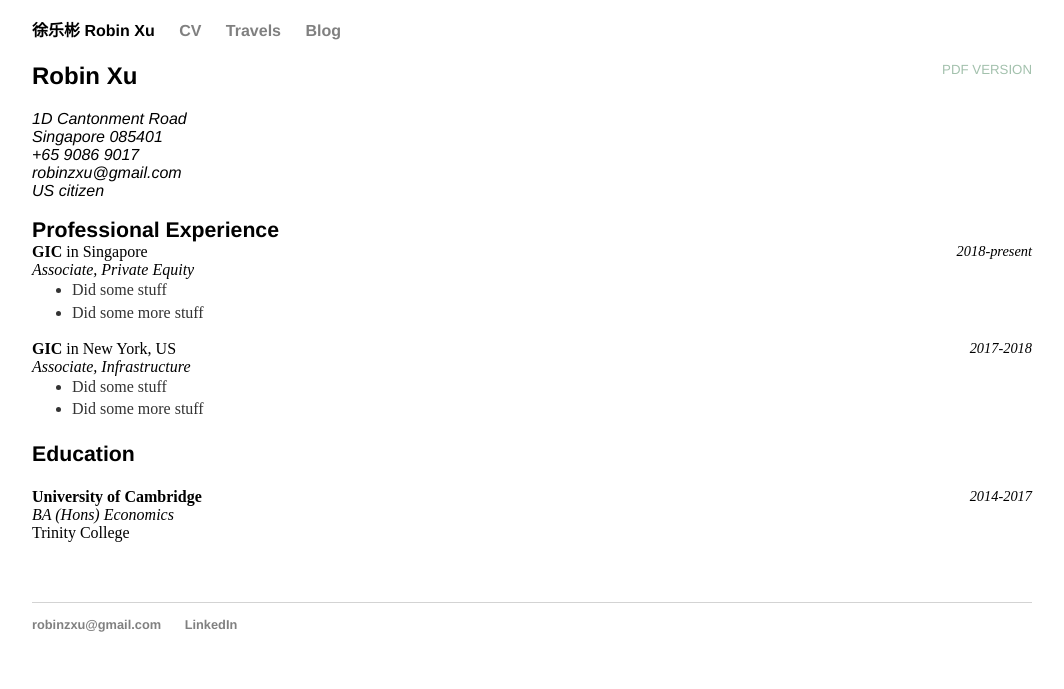
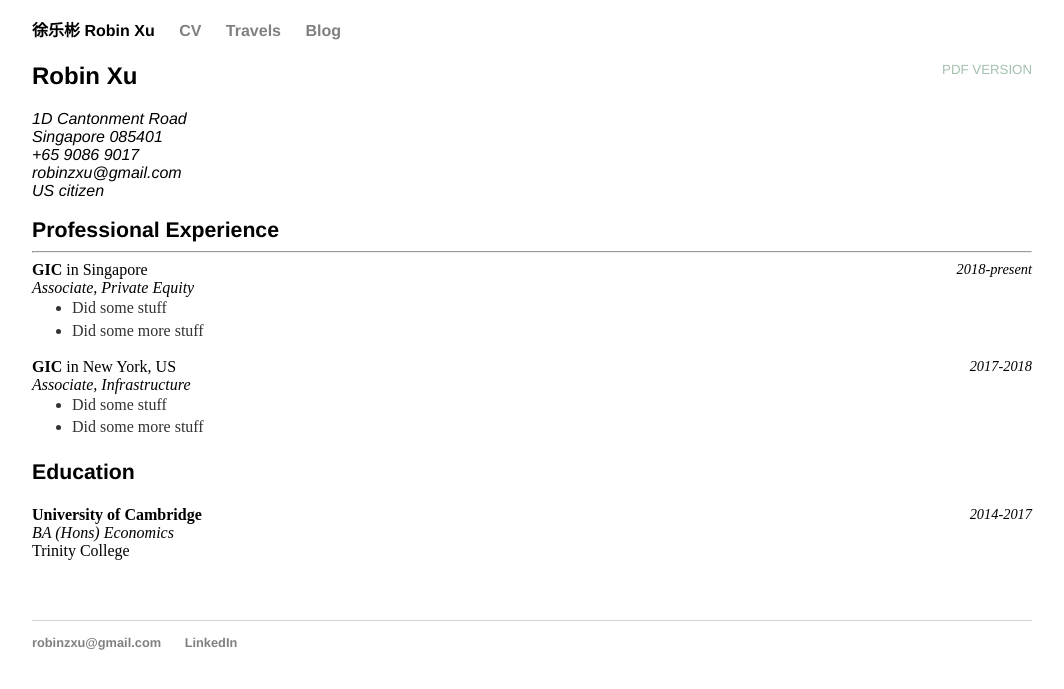
Before and after one commit to robinzxu/robinzxu.github.io, a Jekyll site: the page built from cv/index.html, in a window 1280 px wide. Shown: the top 689 px of the page, without its empty margins (108-1172 px from the left). Built offline with Jekyll 4.4.1, drawn with Linux system fonts in a browser that asks for light colours.

Commit message:
Update index.html

```diff
--- a/cv/index.html
+++ b/cv/index.html
@@ -15,7 +15,7 @@
 	US citizen
 </address><br>
 
-<h3 style="display:inline;">Professional Experience</h3><br>
+<h3 style="display:inline;">Professional Experience</h3><br><hr>
 	<i style="float:right;font-size:0.9em">2018-present</i>
 	<b>GIC</b> in Singapore<br>
 	<i>Associate, Private Equity</i>
```
